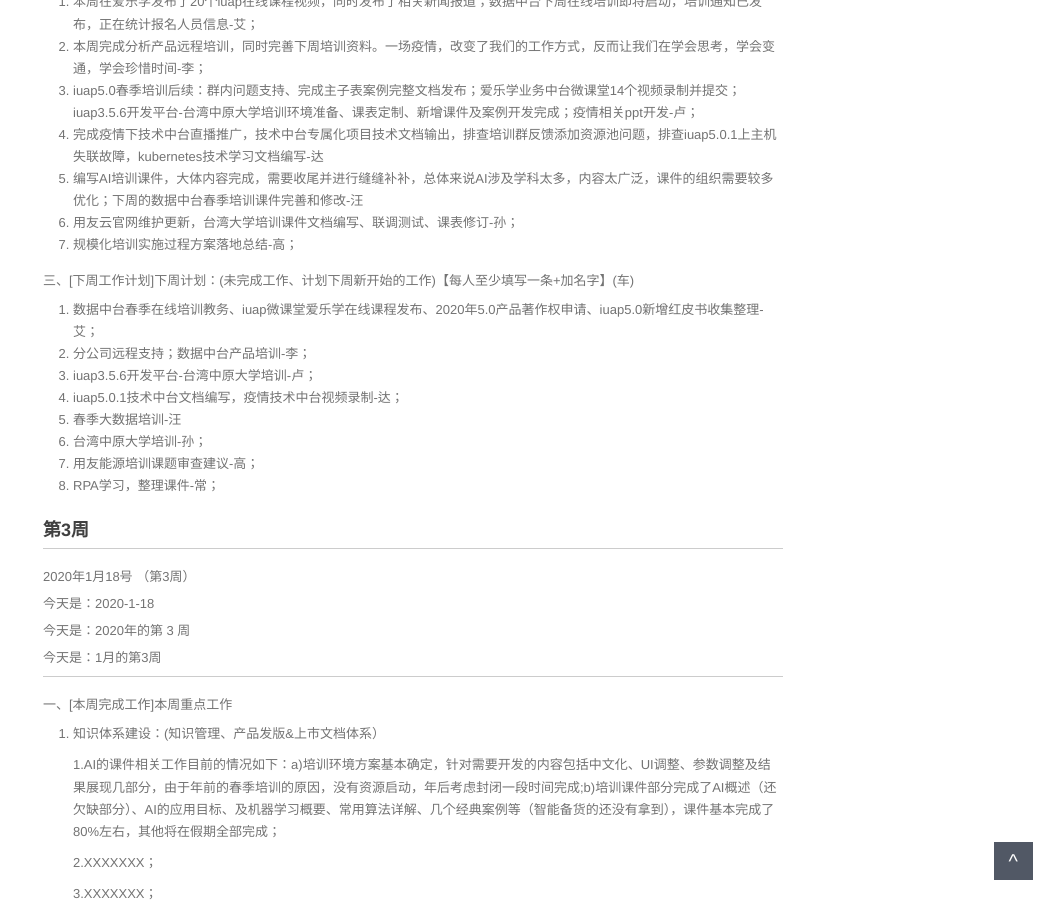
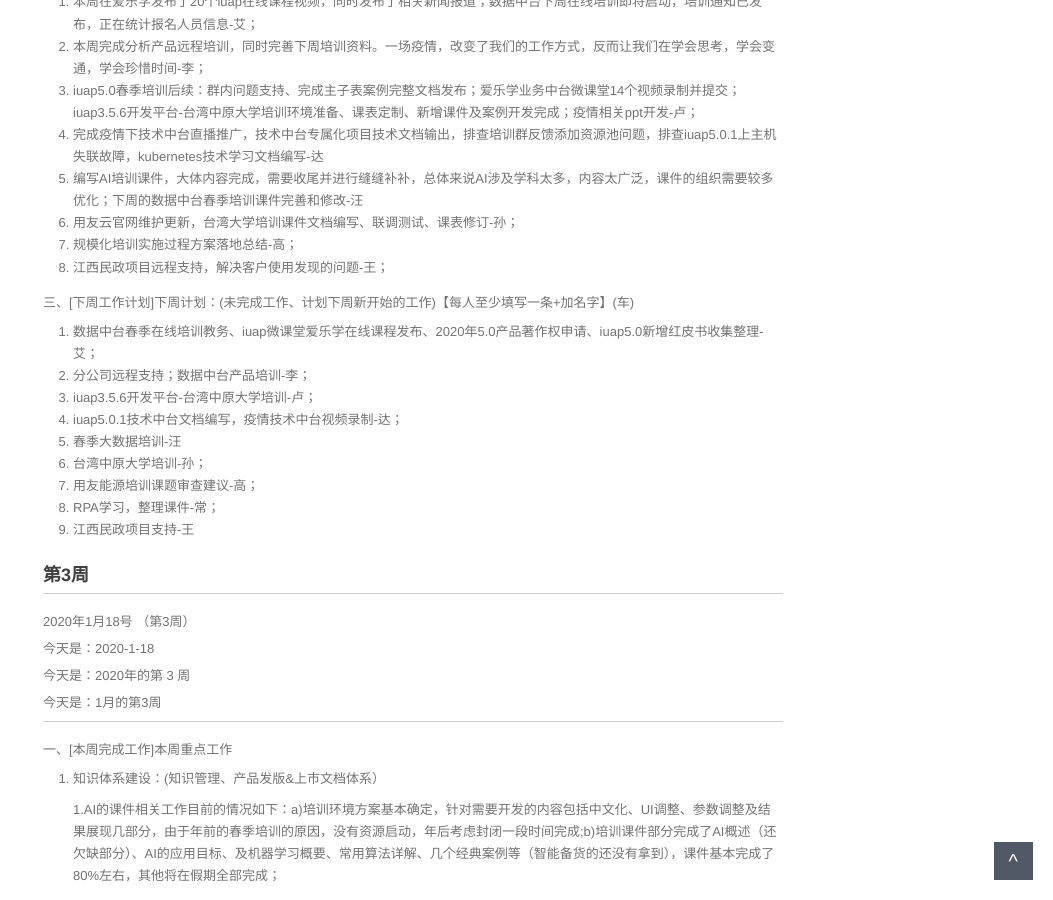
Before and after one commit to walllFlower/blog, a Jekyll site: the page built from _posts/2018-07-17-day_report_cxz.md, in a window 1280 px wide and 900 px high, scrolled down 1373 px. Shown: the whole window, without its empty margins (227-1280 px from the left). Built offline with Jekyll 4.4.1, drawn with Linux system fonts in a browser that asks for light colours; comment, search, counter and statistics services are not loaded.

Commit message:
Update 2018-07-17-day_report_cxz.md

```diff
--- a/_posts/2018-07-17-day_report_cxz.md
+++ b/_posts/2018-07-17-day_report_cxz.md
@@ -85,6 +85,7 @@ categories: 技术运营工作周报
 5. 编写AI培训课件，大体内容完成，需要收尾并进行缝缝补补，总体来说AI涉及学科太多，内容太广泛，课件的组织需要较多优化；下周的数据中台春季培训课件完善和修改-汪
 6. 用友云官网维护更新，台湾大学培训课件文档编写、联调测试、课表修订-孙；
 7. 规模化培训实施过程方案落地总结-高；
+8. 江西民政项目远程支持，解决客户使用发现的问题-王；
 
 三、[下周工作计划]下周计划：(未完成工作、计划下周新开始的工作)【每人至少填写一条+加名字】(车)
 
@@ -96,6 +97,7 @@ categories: 技术运营工作周报
 6. 台湾中原大学培训-孙；
 7. 用友能源培训课题审查建议-高；
 8. RPA学习，整理课件-常；
+9. 江西民政项目支持-王
 
 ###  第3周
 
```
